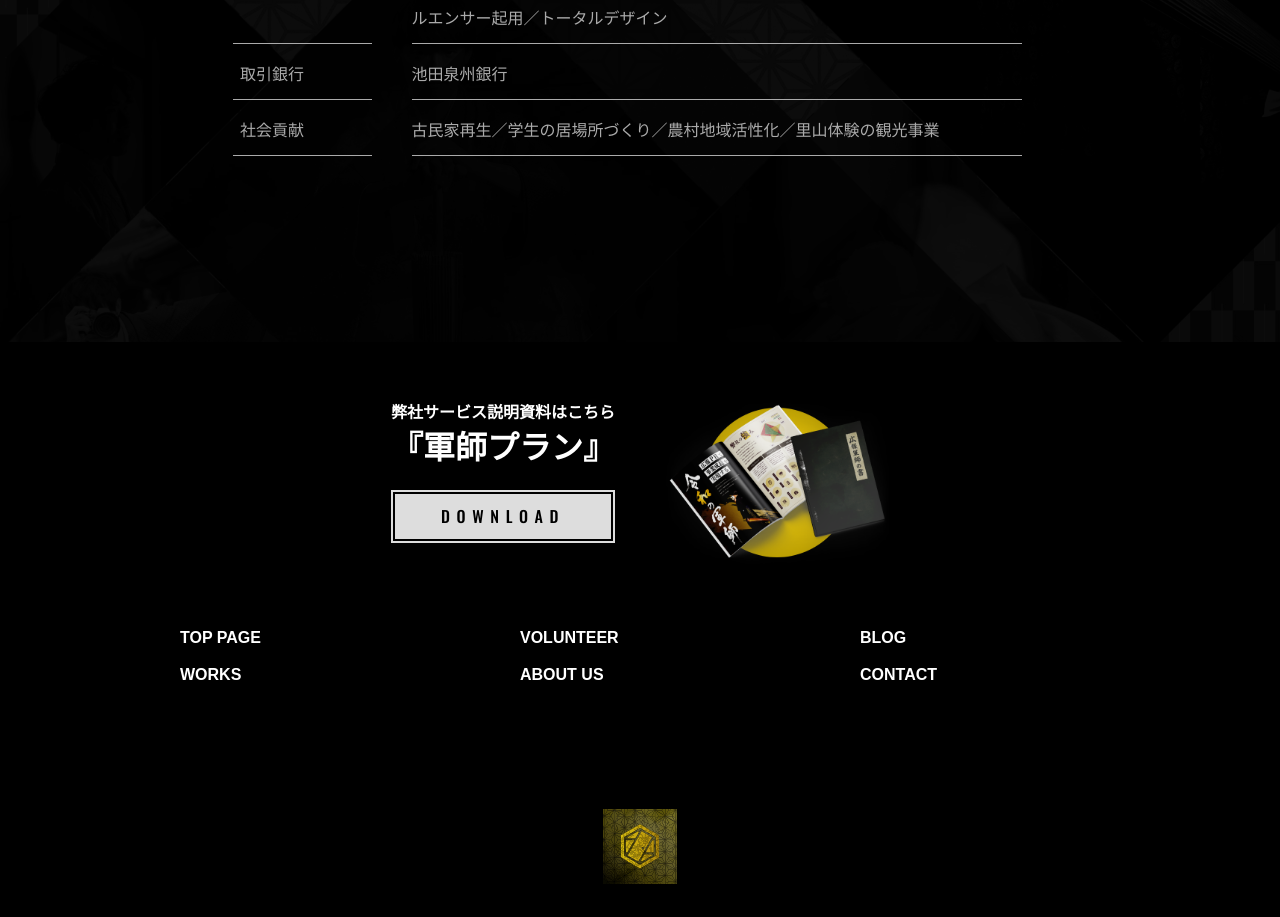
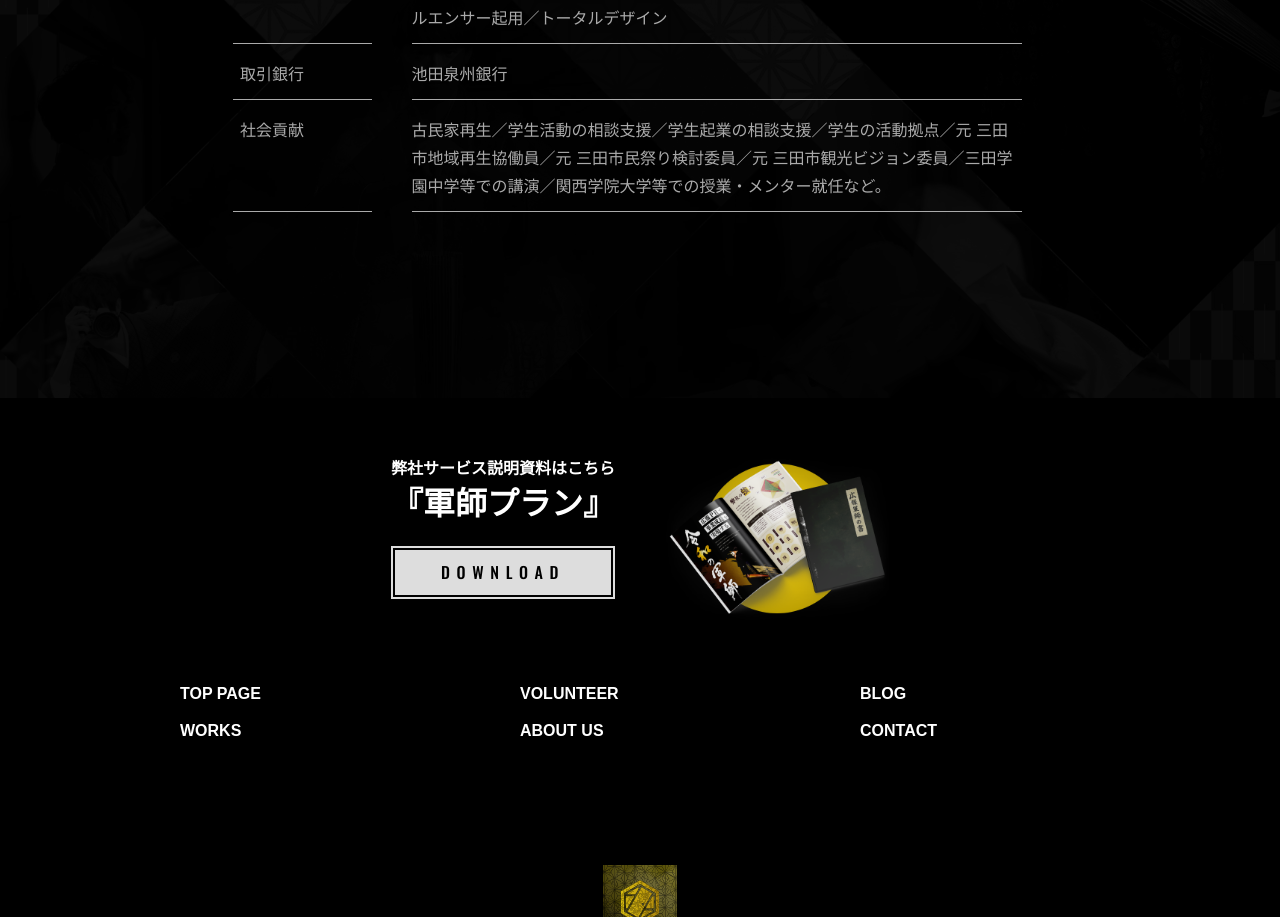
Before and after one commit to reiwa-gunshi/homepage, a Next.js app: page /aboutus in a window 1280 px wide. Shown: the part 3105-4022 px from the top of the page. Built offline with nearby package versions, Linux system fonts and the light colour scheme.

Commit message:
社会貢献の中のテキスト変更

```diff
--- a/pages/aboutus.tsx
+++ b/pages/aboutus.tsx
@@ -558,7 +558,7 @@ const AboutUs: NextPage = () => {
                   <tr>
                     <td>社会貢献</td>
                     <td>
-                      古民家再生／学生の居場所づくり／農村地域活性化／里山体験の観光事業
+                    古民家再生／学生活動の相談支援／学生起業の相談支援／学生の活動拠点／元 三田市地域再生協働員／元 三田市民祭り検討委員／元 三田市観光ビジョン委員／三田学園中学等での講演／関西学院大学等での授業・メンター就任など。
                     </td>
                   </tr>
                 </tbody>
```
